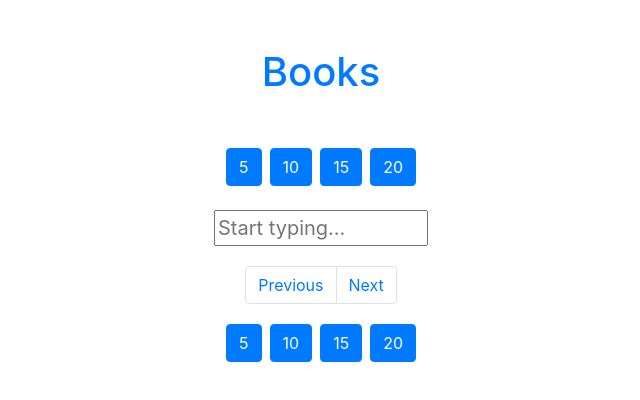
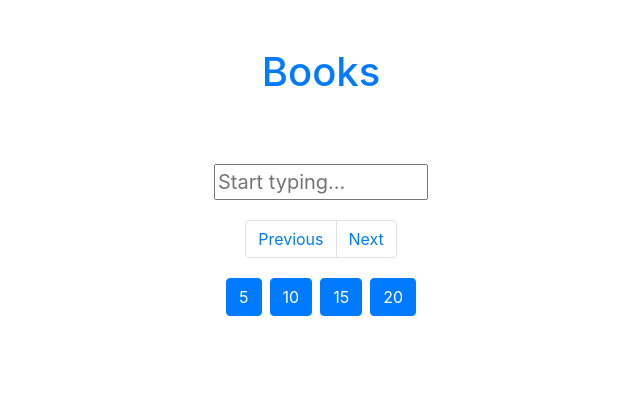
Before and after one commit to przemodeveloper/book-list, a React (Create React App) app: page / in a window 1280 px wide. Shown: the top 400 px of the page, without its empty margins (319-959 px from the left). Built offline with nearby package versions, Linux system fonts and the light colour scheme.

Commit message:
Implement ChangePagesRendered component

```diff
--- a/package.json
+++ b/package.json
@@ -16,9 +16,11 @@
     "react-bootstrap-table2-filter": "^1.3.3",
     "react-bootstrap-table2-paginator": "^2.1.2",
     "react-dom": "^16.14.0",
+    "react-redux": "^7.2.1",
     "react-router": "^5.2.0",
     "react-router-dom": "^5.2.0",
-    "react-scripts": "3.4.3"
+    "react-scripts": "3.4.3",
+    "redux": "^4.0.5"
   },
   "scripts": {
     "start": "react-scripts start",
--- a/src/Components/ChangePagesRendered/ChangePagesRendered.js
+++ b/src/Components/ChangePagesRendered/ChangePagesRendered.js
@@ -2,12 +2,15 @@ import React from 'react';
 import './ChangePagesRendered.module.scss';
 
 const ChangePagesRendered = (props) => {
+
+    const { pages } = props;
+
     return(
-        <div>
-          <button id="5" onClick={props.pages} className="btn btn-primary m-1 custom">5</button>
-          <button id="10" onClick={props.pages} className="btn btn-primary m-1 custom">10</button>
-          <button id="15" onClick={props.pages} className="btn btn-primary m-1 custom">15</button>
-          <button id="20" onClick={props.pages} className="btn btn-primary m-1 custom">20</button>
+        <div className="container">
+          <button id="5" onClick={pages} className="btn btn-primary m-1 custom">5</button>
+          <button id="10" onClick={pages} className="btn btn-primary m-1 custom">10</button>
+          <button id="15" onClick={pages} className="btn btn-primary m-1 custom">15</button>
+          <button id="20" onClick={pages} className="btn btn-primary m-1 custom">20</button>
         </div>
     );
 };
--- a/src/Components/ChangePagesRendered/ChangePagesRendered.module.scss
+++ b/src/Components/ChangePagesRendered/ChangePagesRendered.module.scss
@@ -1,3 +1,3 @@
 .custom {
-    width: 45px !important;
+    width: 50px !important;
 }
--- a/src/Components/Home/Home.js
+++ b/src/Components/Home/Home.js
@@ -4,7 +4,6 @@ import BookList from '../BookList/BookList';
 import SearchBar from '../SearchBar/SearchBar';
 import Pagination from '../Pagination/Pagination';
 import ChangePagesRendered from '../ChangePagesRendered/ChangePagesRendered';
-
 
 class App extends Component {
 
@@ -53,7 +52,6 @@ class App extends Component {
     }
   }
 
-
   render() {
     const { currentPage, booksPerPage, books, textField } = this.state;
 
@@ -79,11 +77,9 @@ class App extends Component {
       this.setState({currentPage: currentPage - 1})
     }
 
-
     return (
       <div className="container">
         <h1 className="my-5 text-primary text-center">Books</h1>
-        <ChangePagesRendered pages={this.handleClick}/>
         <SearchBar change={this.handleChange}/>
         <BookList allBooks={currentBooks} />
         <div className="container">
```
Also changed, not shown: 1 other file (tests, documents, lock files or other folders).
